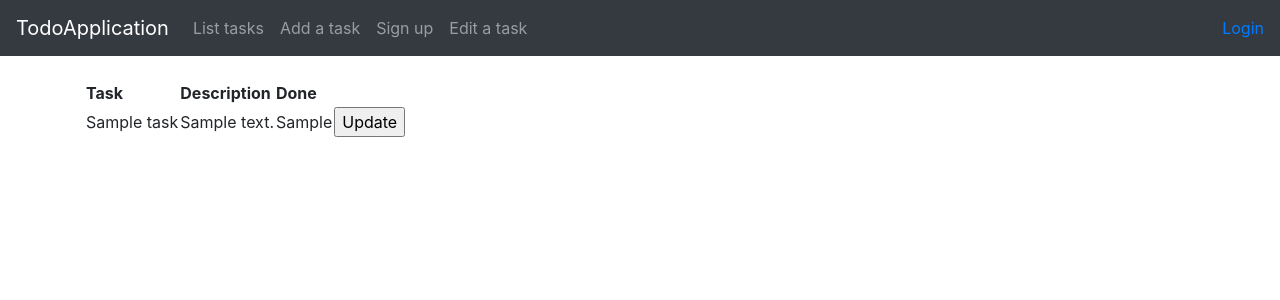
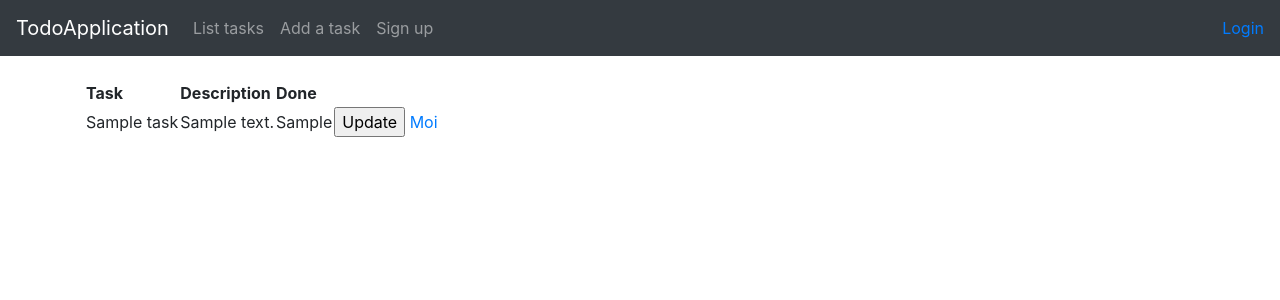
Before and after one commit to strajama/tsoha-todolist, a Flask app: page /tasks in a window 1280 px wide. Shown: the top 300 px of the page. Run offline with Flask 2, Linux system fonts and the light colour scheme; tables that the repository leaves empty hold one stand-in row (values such as "Sample post"); some libraries are stand-ins or nearby versions.

Commit message:
editoinnin muokkausta

```diff
--- a/application/tasks/views.py
+++ b/application/tasks/views.py
@@ -14,10 +14,10 @@ def tasks_index():
 def tasks_form():
     return render_template("tasks/new.html", form = TaskForm())
 
-@app.route("/tasks/edit/", methods=["GET"])
+@app.route("/tasks/edit/<task_id>/", methods=["GET"])
 @login_required
-def tasks_edit():
-    return render_template("tasks/edit.html")
+def tasks_edit(task_id):
+    return render_template("tasks/edit.html", task_id = task_id)
 
 @app.route("/tasks/edit/", methods=["POST"])
 @login_required
--- a/application/templates/layout.html
+++ b/application/templates/layout.html
@@ -23,9 +23,7 @@
             <li class="nav-item">
               <a class="nav-link" href="{{ url_for('auth_form') }}">Sign up</a>
             </li>
-            <li class="nav-item">
-              <a class="nav-link" href="{{ url_for('tasks_edit') }}">Edit a task</a>
-            </li>
+
           </ul>
           <div class="form-inline mt-2 mt-md-0">
             {% if current_user.is_authenticated %}
--- a/application/templates/tasks/edit.html
+++ b/application/templates/tasks/edit.html
@@ -2,6 +2,7 @@
 
 {% block body %}
 <form method="POST" action="{{ url_for('tasks_find') }}">
+  {{task_id}}
   Find task <input type="text" name="id"/><br>
   Edit name <input type="text" name="name"/><br>
   Description <input type="text" name="description"/><br>
--- a/application/templates/tasks/list.html
+++ b/application/templates/tasks/list.html
@@ -15,7 +15,8 @@
       <td>{{ task.done }}</td>
       <td>
 	<form method="POST" action="{{ url_for('tasks_set_done', task_id=task.id) }}">
-	  <input type="submit" value="Update"/>
+    <input type="submit" value="Update"/>
+    <a href="{{ url_for('tasks_edit', task_id=task.id) }}">Moi</a>
 	</form>
       </td>
     </tr>
```
